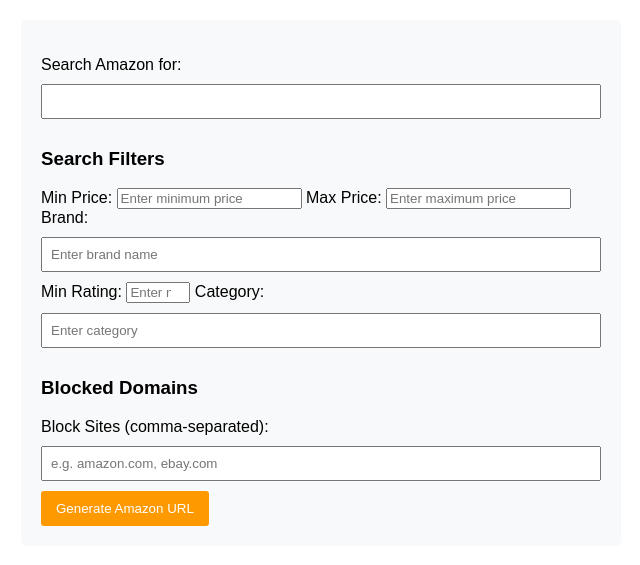
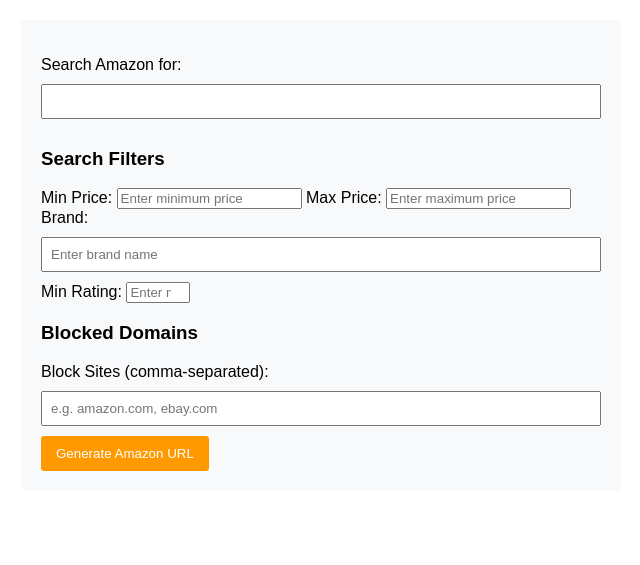
Before and after one commit to Wamba-OS/CS_3300_Project, a Django app: page /search/ in a window 1280 px wide. Shown: the top 565 px of the page, without its empty margins (319-959 px from the left). Run offline with Django 5.2, Linux system fonts and the light colour scheme.

Commit message:
Update get_search.html

```diff
--- a/amazon/templates/search_app/get_search.html
+++ b/amazon/templates/search_app/get_search.html
@@ -49,9 +49,6 @@
         <label for="id_min_rating">Min Rating:</label>
         <input type="number" name="min_rating" id="id_min_rating" step="0.1" min="0" max="5" placeholder="Enter minimum rating (0-5)">
 
-        <label for="id_category">Category:</label>
-        <input type="text" name="category" id="id_category" placeholder="Enter category">
-
         <h3>Blocked Domains</h3>
         <label for="id_blocked_domains">Block Sites (comma-separated):</label>
         <input type="text" name="blocked_domains" id="id_blocked_domains" placeholder="e.g. amazon.com, ebay.com">
```
